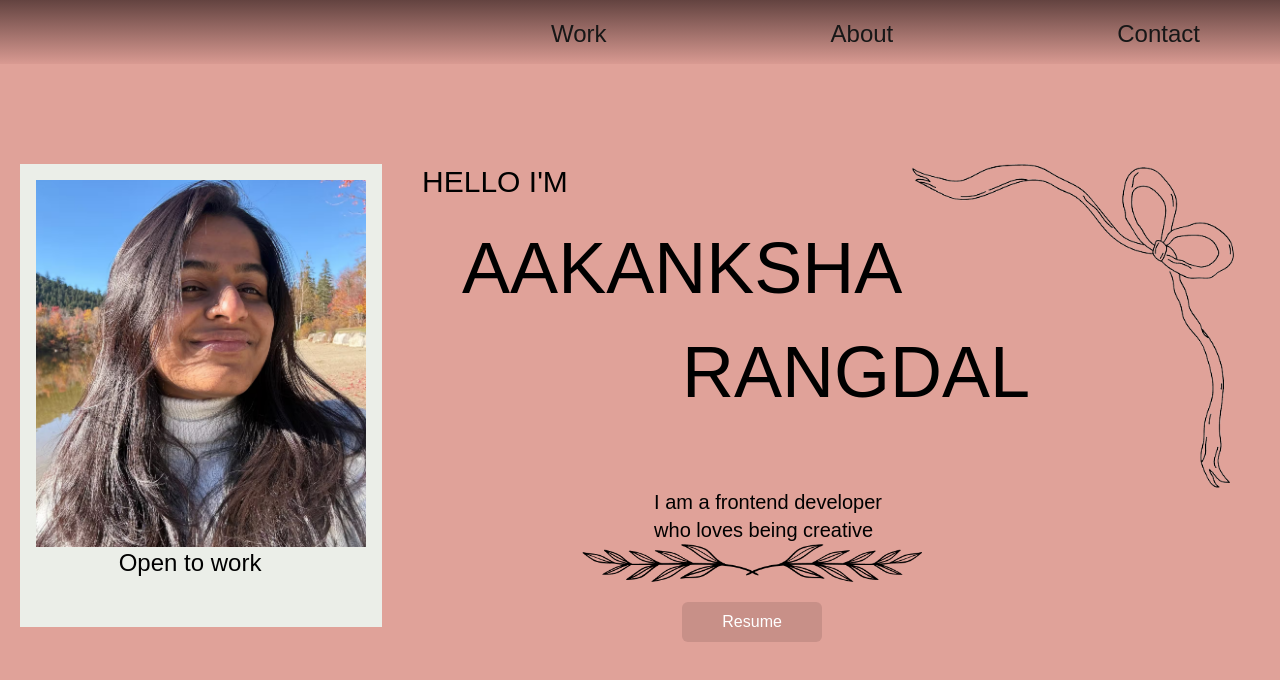
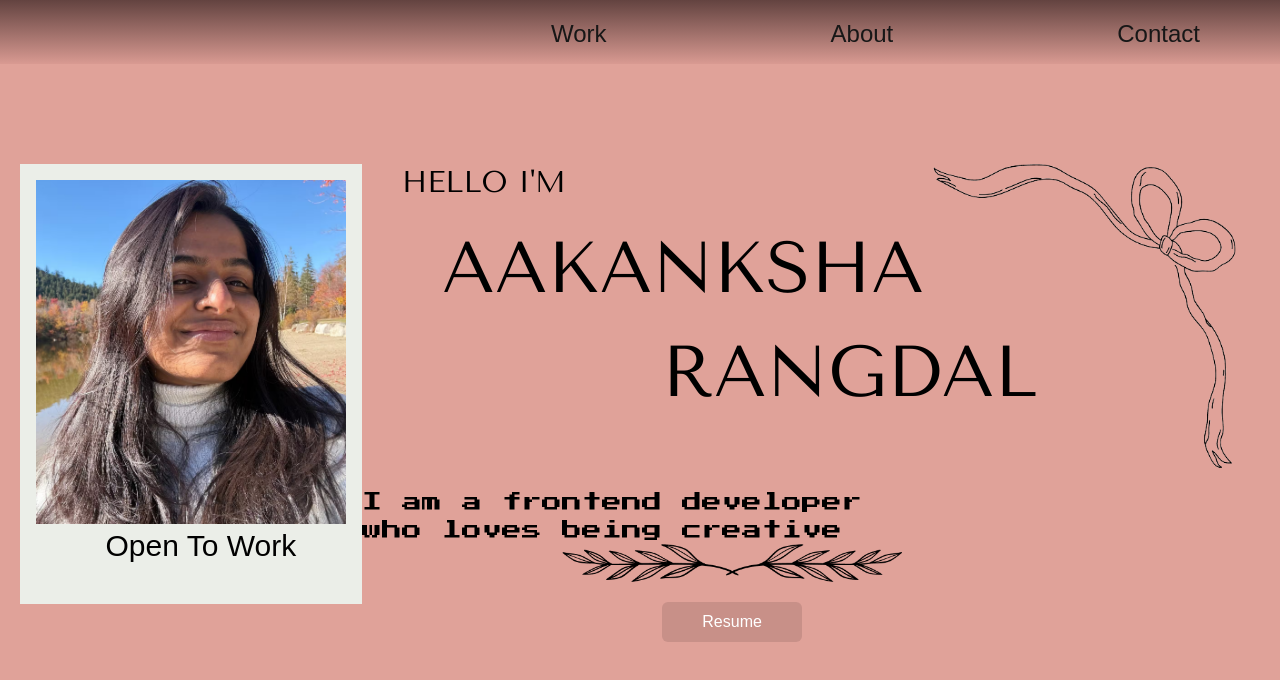
Before and after one commit to Aakanksha-Rangdal/Aakanksha-Rangdal, a Next.js app: page / in a window 1280 px wide. Shown: the top 680 px of the page. Built offline with nearby package versions, Linux system fonts and the light colour scheme.

Commit message:
feat: enhance Home component styling and add custom fonts

```diff
--- a/app/Home.jsx
+++ b/app/Home.jsx
@@ -4,7 +4,9 @@ import Me from "@/public/images/me.avif";
 import Bow from "@/public/images/bow.png";
 import Leaves from "@/public/images/leaves.png";
 
+
 const Home = () => {
+
   return (
     <div className="bg-[#E0A299] w-screen min-h-screen">
       <Navbar />
@@ -17,18 +19,18 @@ const Home = () => {
             alt="Me"
             className="w-full m-0"
           />
-          <p className="absolute text-black right-1/3 text-2xl ">
-            Open to work
+          <p className="absolute text-black bottom-10 left-1/4 text-3xl ">
+            Open To Work
           </p>
         </div>
         <div className="text-black flex flex-col justify-end ">
-          <p className="text-3xl ml-10 mb-8">HELLO I'M</p>
-          <p className="text-7xl ml-20 mb-8">AAKANKSHA</p>
-          <p className="text-7xl relative left-75 z-10">RANGDAL</p>
+          <p className="font-tenor text-3xl ml-10 mb-8">HELLO I'M</p>
+          <p className="font-tenor text-7xl ml-20 mb-8">AAKANKSHA</p>
+          <p className="font-tenor text-7xl relative left-75 z-10">RANGDAL</p>
           <div className="my-10">
-            <div className=" mt-10">
-              <p className="ml-68 text-xl">I am a frontend developer</p>
-              <p className="ml-68 text-xl">who loves being creative</p>
+            <div className="font-press-start mt-10">
+              <p className=" text-xl">I am a frontend developer</p>
+              <p className=" text-xl">who loves being creative</p>
             </div>
             <Image src={Leaves} alt="leaves" className="w-85 ml-50" />
             <button className="bg-[#63434030] w-35 text-white px-4 py-2 rounded-md ml-75 mt-5 ">
--- a/app/globals.css
+++ b/app/globals.css
@@ -10,6 +10,8 @@
   --color-foreground: var(--foreground);
   --font-sans: var(--font-geist-sans);
   --font-mono: var(--font-geist-mono);
+  --font-tenor: var(--font-tenor-sans);
+  --font-press-start: var(--font-press-start-2p);
 }
 
 @media (prefers-color-scheme: dark) {
@@ -25,8 +27,8 @@ body {
   font-family: Arial, Helvetica, sans-serif;
 }
 @font-face {
-  font-family: 'MyCustomFont';
-  src: url('/fonts/Safira_March.ttf') format('truetype');
+  font-family: "MyCustomFont";
+  src: url("/fonts/Safira_March.ttf") format("truetype");
   font-weight: normal;
   font-style: normal;
 }
--- a/app/layout.js
+++ b/app/layout.js
@@ -1,8 +1,25 @@
-import { Geist, Geist_Mono } from "next/font/google";
+import {
+  Geist,
+  Geist_Mono,
+  Tenor_Sans,
+  Press_Start_2P,
+} from "next/font/google";
 import "./globals.css";
 const geistSans = Geist({
   variable: "--font-geist-sans",
   subsets: ["latin"],
+});
+
+const tenorSans = Tenor_Sans({
+  variable: "--font-tenor-sans",
+  subsets: ["latin"],
+  weight: ["400"],
+});
+
+const pressStart2P = Press_Start_2P({
+  variable: "--font-press-start-2p",
+  subsets: ["latin"],
+  weight: ["400"],
 });
 
 const geistMono = Geist_Mono({
@@ -19,7 +36,7 @@ export default function RootLayout({ children }) {
   return (
     <html lang="en">
       <body
-        className={`${geistSans.variable} ${geistMono.variable} bg-[#E0A299] antialiased`}
+        className={`${geistSans.variable} ${geistMono.variable} ${tenorSans.variable} ${pressStart2P.variable} bg-[#E0A299] antialiased`}
       >
         {children}
       </body>
--- a/package.json
+++ b/package.json
@@ -9,12 +9,12 @@
     "lint": "next lint"
   },
   "dependencies": {
-   "next": "16.1.6",
+    "next": "16.1.6",
     "react": "19.2.3",
     "react-dom": "19.2.3"
   },
   "devDependencies": {
-   "@tailwindcss/postcss": "^4",
+    "@tailwindcss/postcss": "^4",
     "@types/node": "^20",
     "@types/react": "^19",
     "@types/react-dom": "^19",
```
